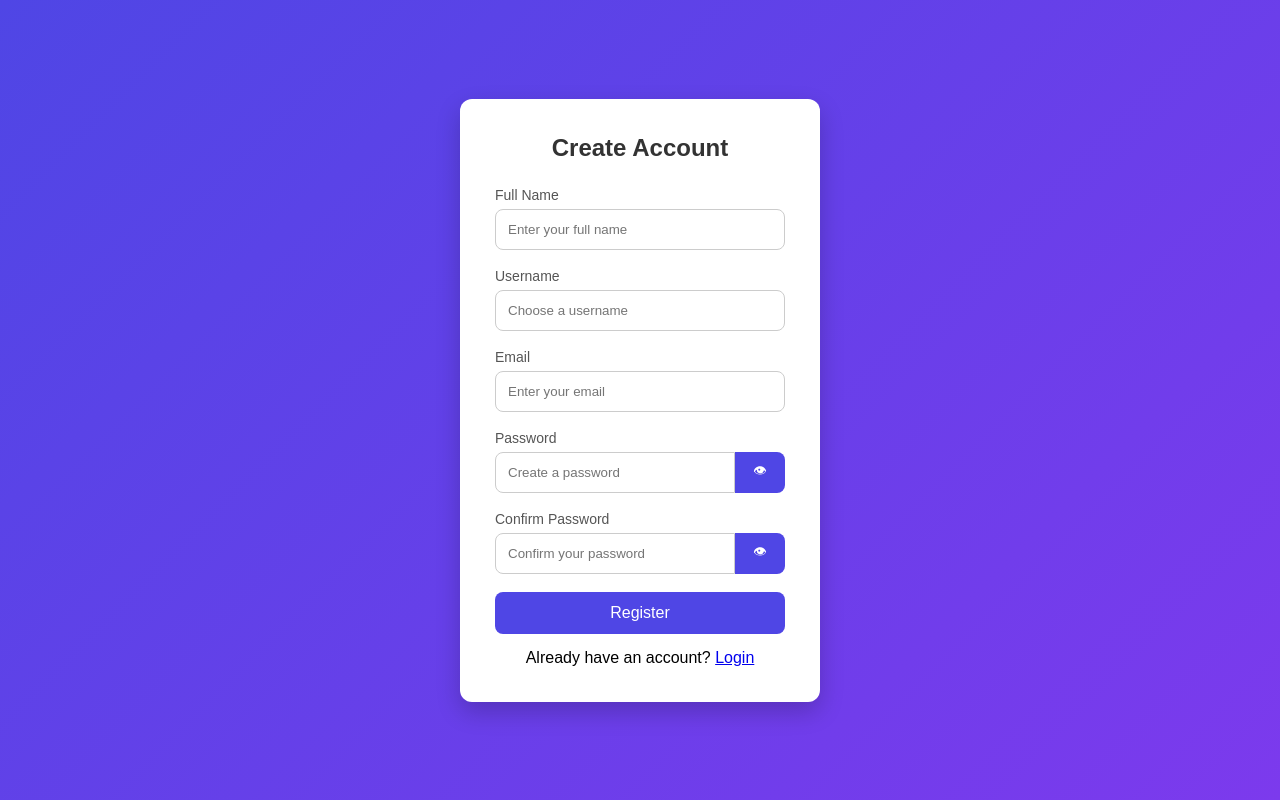
After one commit to kunalgurav961/Flask-Tuts, a Flask app: template App2/templates/register.html in a window 1280 px wide. The commit adds this page. Run offline with Flask 3, Linux system fonts and the light colour scheme; the template is opened without the code that fills it, so the values that code supplies are empty.

Commit message:
App 2 - register end point created

```diff
--- a/App1/app.py
+++ b/App1/app.py
@@ -14,5 +14,12 @@ def about():
 def contact():
     return render_template("contact.html")
 
+@app.route('/parameters')
+def parms():
+    return render_template("parameters.html")
+
+@app.route('/parameters/<string:name>')
+def getName(name):
+    return render_template("parameters.html", myname=name)
 
 app.run(debug=True)
--- a/App1/templates/base.html
+++ b/App1/templates/base.html
@@ -21,6 +21,7 @@
                 <li><a href="/" class="hover:text-blue-600">Home</a></li>
                 <li><a href="/about" class="hover:text-blue-600">About</a></li>
                 <li><a href="/contact" class="hover:text-blue-600">Contact</a></li>
+                <li><a href="/parameters" class="hover:text-blue-600">Parameters</a></li>
             </ul>
 
         </div>
--- /dev/null
+++ b/App2/static/css/style.css
@@ -0,0 +1,91 @@
+*{
+    margin:0;
+    padding:0;
+    box-sizing:border-box;
+    font-family:Arial, Helvetica, sans-serif;
+}
+
+body{
+    display:flex;
+    justify-content:center;
+    align-items:center;
+    height:100vh;
+    background:linear-gradient(135deg,#4f46e5,#7c3aed);
+}
+
+.login-container{
+    width:100%;
+    max-width:400px;
+    padding:20px;
+}
+
+.login-form{
+    background:#fff;
+    padding:35px;
+    border-radius:12px;
+    box-shadow:0 10px 25px rgba(0,0,0,.2);
+}
+
+.login-form h2{
+    text-align:center;
+    margin-bottom:25px;
+    color:#333;
+}
+
+.input-group{
+    margin-bottom:18px;
+}
+
+.input-group label{
+    display:block;
+    margin-bottom:6px;
+    font-size:14px;
+    color:#555;
+}
+
+.input-group input{
+    width:100%;
+    padding:12px;
+    border:1px solid #ccc;
+    border-radius:8px;
+    outline:none;
+    transition:.3s;
+}
+
+.input-group input:focus{
+    border-color:#4f46e5;
+}
+
+.password-box{
+    display:flex;
+}
+
+.password-box input{
+    flex:1;
+    border-radius:8px 0 0 8px;
+}
+
+.password-box button{
+    width:50px;
+    border:none;
+    background:#4f46e5;
+    color:#fff;
+    cursor:pointer;
+    border-radius:0 8px 8px 0;
+}
+
+.login-btn{
+    width:100%;
+    padding:12px;
+    border:none;
+    background:#4f46e5;
+    color:#fff;
+    font-size:16px;
+    border-radius:8px;
+    cursor:pointer;
+    transition:.3s;
+}
+
+.login-btn:hover{
+    background:#4338ca;
+}
--- /dev/null
+++ b/App2/static/js/script.js
@@ -0,0 +1,12 @@
+const togglePassword = document.getElementById("togglePassword");
+const password = document.getElementById("password");
+
+togglePassword.addEventListener("click", () => {
+    if (password.type === "password") {
+        password.type = "text";
+        togglePassword.textContent = "🙈";
+    } else {
+        password.type = "password";
+        togglePassword.textContent = "👁";
+    }
+});
--- /dev/null
+++ b/App2/templates/register.html
@@ -0,0 +1,91 @@
+<!DOCTYPE html>
+<html lang="en">
+<head>
+    <meta charset="UTF-8">
+    <meta name="viewport" content="width=device-width, initial-scale=1.0">
+    <title>Register</title>
+
+    <link rel="stylesheet" href="{{ url_for('static', filename='css/style.css') }}">
+</head>
+<body>
+
+<div class="login-container">
+    <form class="login-form" method="POST" action="/register">
+        <h2>Create Account</h2>
+
+        <div class="input-group">
+            <label for="fullname">Full Name</label>
+            <input
+                type="text"
+                id="fullname"
+                name="fullname"
+                placeholder="Enter your full name"
+                required
+            >
+        </div>
+
+        <div class="input-group">
+            <label for="username">Username</label>
+            <input
+                type="text"
+                id="username"
+                name="username"
+                placeholder="Choose a username"
+                required
+            >
+        </div>
+
+        <div class="input-group">
+            <label for="email">Email</label>
+            <input
+                type="email"
+                id="email"
+                name="email"
+                placeholder="Enter your email"
+                required
+            >
+        </div>
+
+        <div class="input-group">
+            <label for="password">Password</label>
+            <div class="password-box">
+                <input
+                    type="password"
+                    id="password"
+                    name="password"
+                    placeholder="Create a password"
+                    required
+                >
+                <button type="button" id="togglePassword">👁</button>
+            </div>
+        </div>
+
+        <div class="input-group">
+            <label for="confirm_password">Confirm Password</label>
+            <div class="password-box">
+                <input
+                    type="password"
+                    id="confirm_password"
+                    name="confirm_password"
+                    placeholder="Confirm your password"
+                    required
+                >
+                <button type="button" id="toggleConfirmPassword">👁</button>
+            </div>
+        </div>
+
+        <button type="submit" class="login-btn">
+            Register
+        </button>
+
+        <p style="text-align:center; margin-top:15px;">
+            Already have an account?
+            <a href="{{ url_for('login') }}">Login</a>
+        </p>
+    </form>
+</div>
+
+<script src="{{ url_for('static', filename='js/script.js') }}"></script>
+
+</body>
+</html>
```
Also changed, not shown: App1/templates/parameters.html (added, +10 -0 lines), App2/app.py (added, +34 -0 lines), App2/templates/index.html (added, +15 -0 lines), App2/templates/login.html (added, +57 -0 lines).
